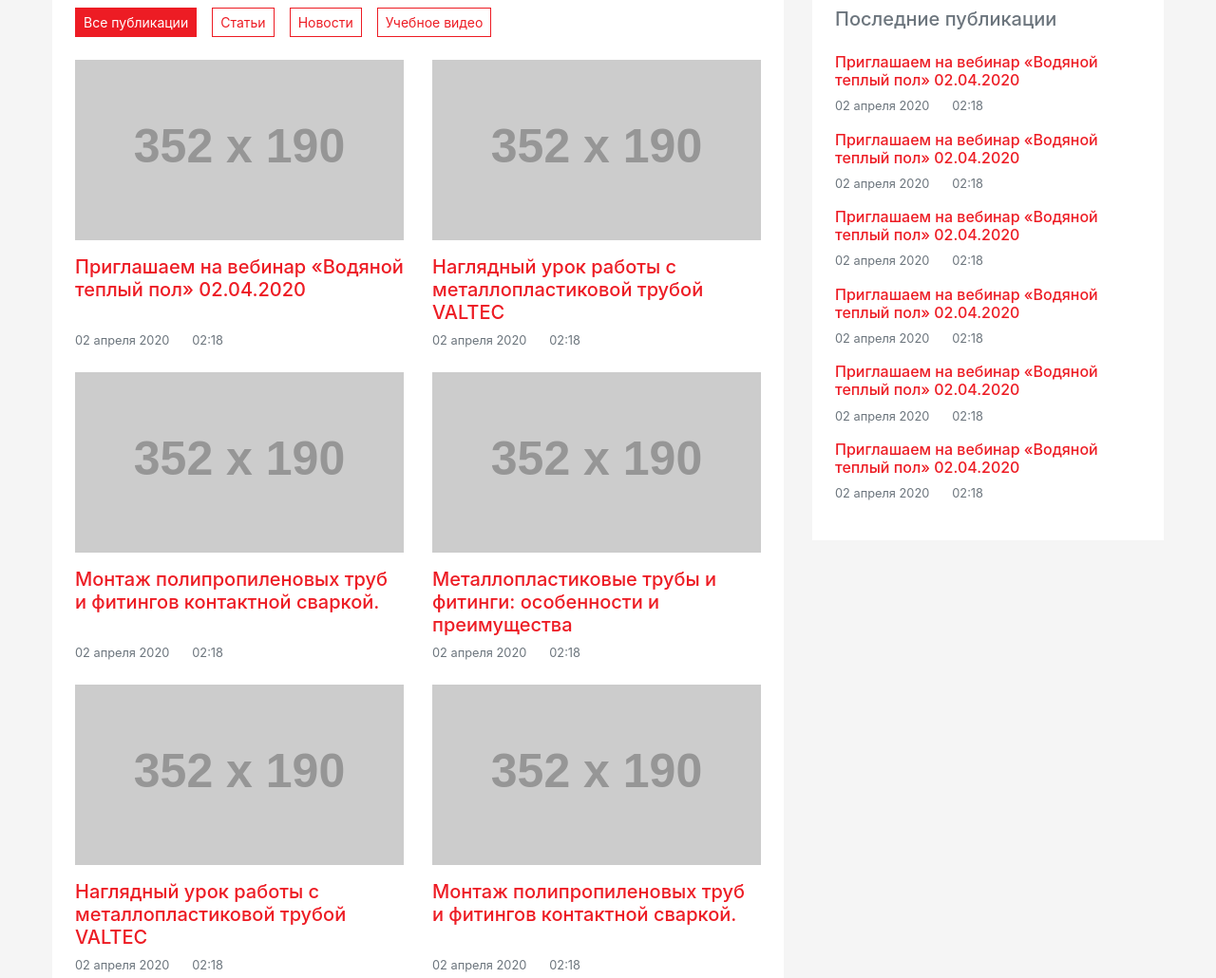
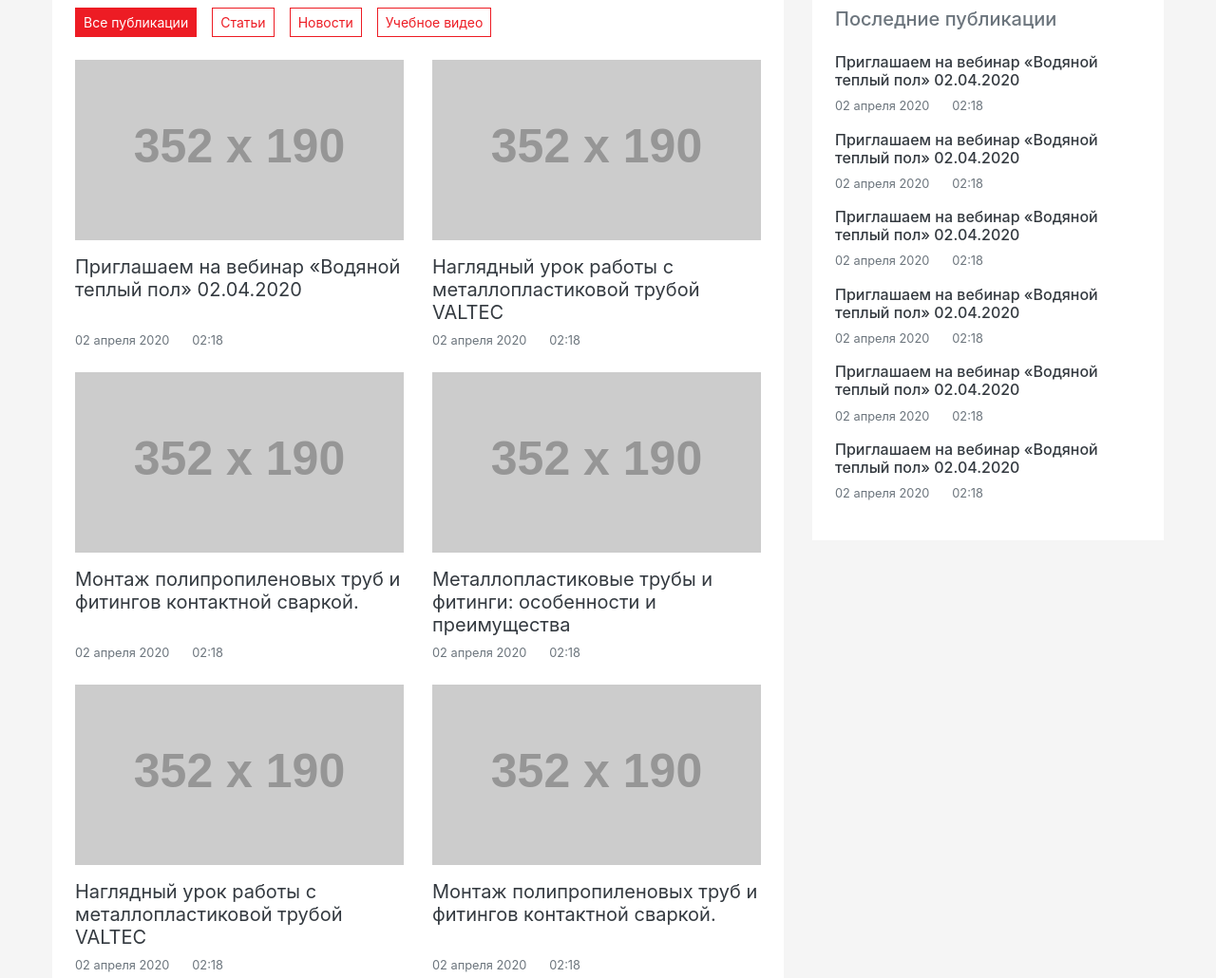
Before and after one commit to Muhammadjewel/valtec-clone, a website: page src/blog.html in a window 1280 px wide. Shown: the part 160-1190 px from the top of the page at 95% size. Drawn offline with nearby package versions, Linux system fonts and the light colour scheme; files that its build step writes are made by us from their sources; placeholder pictures from the web are drawn by us.

Commit message:
Update link styles in blog page

```diff
--- a/src/blog.html
+++ b/src/blog.html
@@ -47,7 +47,7 @@
                 </div>
 
                 <div class="col-md-6 mb-4 d-flex flex-column">
-                  <a class="blog-list__item flex-grow-1 d-flex flex-column text-decoration-none" href="#">
+                  <a class="blog-list__item flex-grow-1 d-flex flex-column" href="#">
                     <div class="blog-list__img-wrapper mb-3">
                       <img class="blog-list__img img-fluid" src="https://placehold.it/352x190" alt="Фото публикации" width="352" height="190">
                     </div>
@@ -60,7 +60,7 @@
                 </div>
 
                 <div class="col-md-6 mb-4 d-flex flex-column">
-                  <a class="blog-list__item flex-grow-1 d-flex flex-column text-decoration-none" href="#">
+                  <a class="blog-list__item flex-grow-1 d-flex flex-column" href="#">
                     <div class="blog-list__img-wrapper mb-3">
                       <img class="blog-list__img img-fluid" src="https://placehold.it/352x190" alt="Фото публикации" width="352" height="190">
                     </div>
@@ -73,7 +73,7 @@
                 </div>
 
                 <div class="col-md-6 mb-4 d-flex flex-column">
-                  <a class="blog-list__item flex-grow-1 d-flex flex-column text-decoration-none" href="#">
+                  <a class="blog-list__item flex-grow-1 d-flex flex-column" href="#">
                     <div class="blog-list__img-wrapper mb-3">
                       <img class="blog-list__img img-fluid" src="https://placehold.it/352x190" alt="Фото публикации" width="352" height="190">
                     </div>
@@ -86,7 +86,7 @@
                 </div>
 
                 <div class="col-md-6 mb-4 d-flex flex-column">
-                  <a class="blog-list__item flex-grow-1 d-flex flex-column text-decoration-none" href="#">
+                  <a class="blog-list__item flex-grow-1 d-flex flex-column" href="#">
                     <div class="blog-list__img-wrapper mb-3">
                       <img class="blog-list__img img-fluid" src="https://placehold.it/352x190" alt="Фото публикации" width="352" height="190">
                     </div>
@@ -99,7 +99,7 @@
                 </div>
 
                 <div class="col-md-6 mb-4 d-flex flex-column">
-                  <a class="blog-list__item flex-grow-1 d-flex flex-column text-decoration-none" href="#">
+                  <a class="blog-list__item flex-grow-1 d-flex flex-column" href="#">
                     <div class="blog-list__img-wrapper mb-3">
                       <img class="blog-list__img img-fluid" src="https://placehold.it/352x190" alt="Фото публикации" width="352" height="190">
                     </div>
@@ -112,7 +112,7 @@
                 </div>
 
                 <div class="col-md-6 mb-4 d-flex flex-column">
-                  <a class="blog-list__item flex-grow-1 d-flex flex-column text-decoration-none" href="#">
+                  <a class="blog-list__item flex-grow-1 d-flex flex-column" href="#">
                     <div class="blog-list__img-wrapper mb-3">
                       <img class="blog-list__img img-fluid" src="https://placehold.it/352x190" alt="Фото публикации" width="352" height="190">
                     </div>
@@ -144,7 +144,7 @@
             </div>
           </section>
 
-          <section class="col-md-4">
+          <section class="col-md-4 latest-posts">
             <div class="p-4 bg-white">
               <h2 class="h5 mb-4 text-muted">Последние публикации</h2>
 
--- a/src/scss/blocks/_blog-list.scss
+++ b/src/scss/blocks/_blog-list.scss
@@ -1,3 +1,11 @@
+.blog-list__item {
+  color: $dark;
+  transition: color 0.3s ease;
+
+  &:hover {
+    text-decoration: none;
+  }
+}
 .blog-list__img-wrapper {
   overflow: hidden;
 }
@@ -10,6 +18,12 @@
 .blog-list__item:hover .blog-list__img {
   transform: scale(1.3);
 }
+.blog-list__item h3 {
+  font-weight: normal;
+}
+.blog-list__item:hover h3 {
+  text-decoration: underline;
+}
 @include media-breakpoint-down(sm) {
   .blog-list__img {
     width: 100%;
--- /dev/null
+++ b/src/scss/blocks/_latest-posts.scss
@@ -0,0 +1,8 @@
+.latest-posts a {
+  color: $dark;
+  transition: color 0.3s ease;
+
+  &:hover {
+    color: $primary;
+  }
+}
--- a/src/scss/styles.scss
+++ b/src/scss/styles.scss
@@ -9,3 +9,4 @@
 @import "blocks/site-footer";
 @import "blocks/catalog";
 @import "blocks/blog-list";
+@import "blocks/latest-posts";
```
